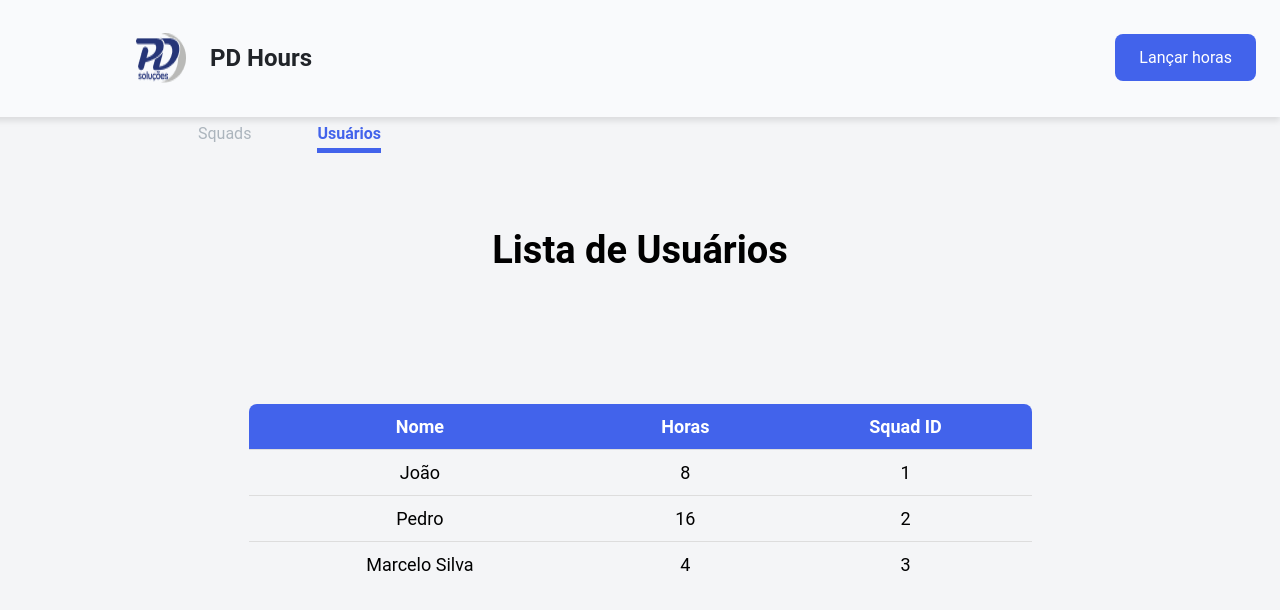
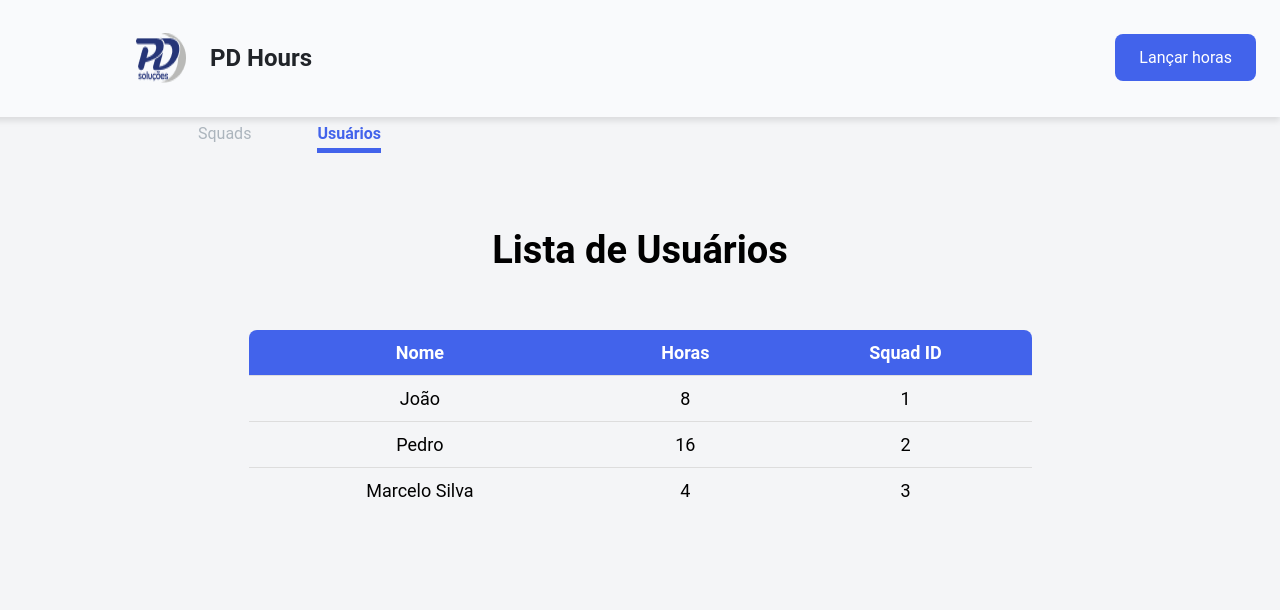
Before and after one commit to jandersonvb/pdhours-frontend, a Next.js app: page /user in a window 1280 px wide. Shown: the top 610 px of the page. Built offline with nearby package versions, Linux system fonts and the light colour scheme.

Commit message:
feat: change styles

```diff
--- a/src/app/styles/global.ts
+++ b/src/app/styles/global.ts
@@ -14,6 +14,7 @@ const GlobalStyles = createGlobalStyle`
     margin: 0;
     padding: 0;
     box-sizing: border-box;
+
   }
 
   html {
@@ -25,7 +26,9 @@ const GlobalStyles = createGlobalStyle`
   }
 
   body {
-    font-family: 'Roboto', -apple-system, BlinkMacSystemFont, 'Segoe UI', Roboto, Oxygen, Ubuntu, Cantarell, 'Open Sans', 'Helvetica Neue', sans-serif
+    font-family: 'Roboto', -apple-system, BlinkMacSystemFont, 'Segoe UI', Roboto, Oxygen, Ubuntu, Cantarell, 'Open Sans', 'Helvetica Neue', sans-serif;
+
+
   }
 `
 
--- a/src/app/user/style.ts
+++ b/src/app/user/style.ts
@@ -4,13 +4,10 @@ export const Container = styled.div`
   display: flex;
   flex-direction: column;
   align-items: center;
-  margin-top: 60px;
 `;
 
 export const Title = styled.h1`
   font-size: 38px;
   font-weight: 700;
-  margin-bottom: 100px;
   font-family: 'Roboto', sans-serif;
-
 `;
```
